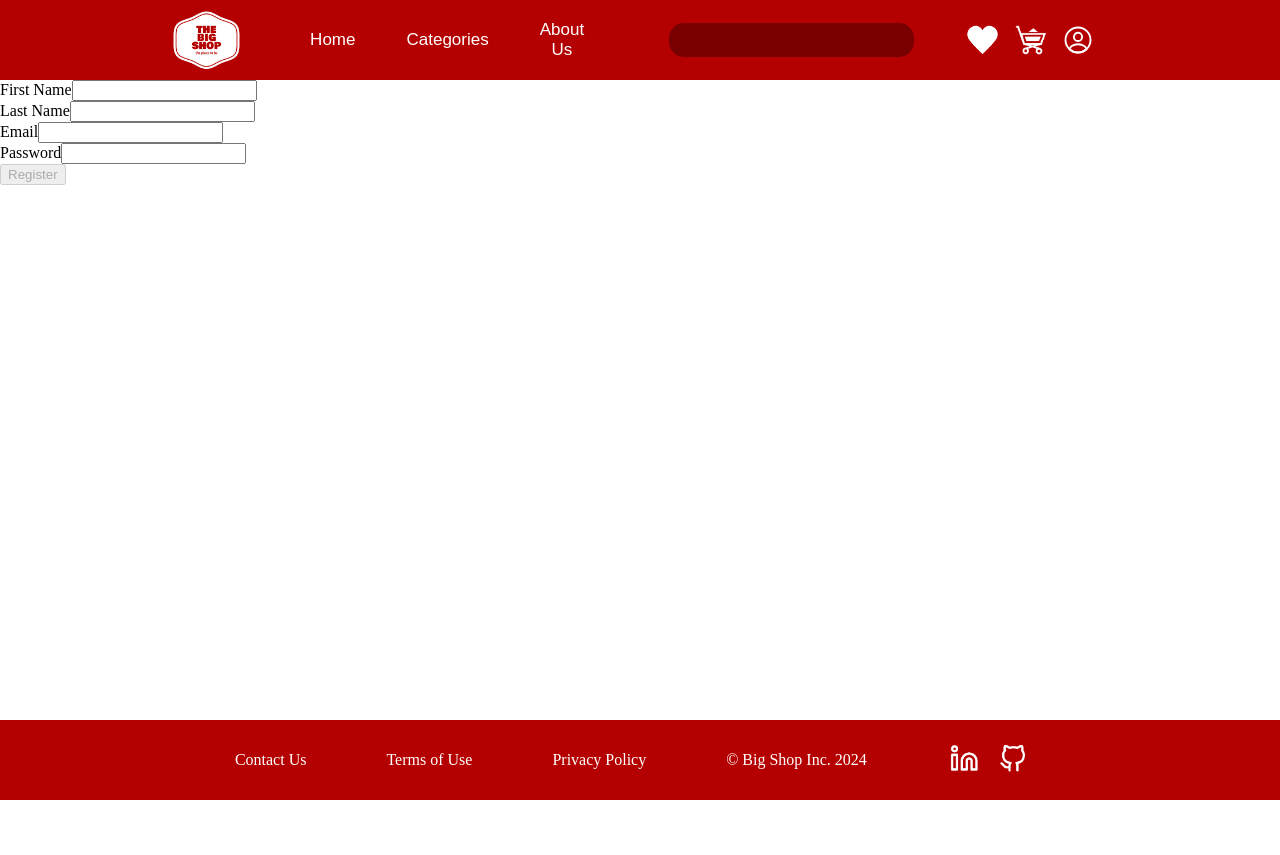
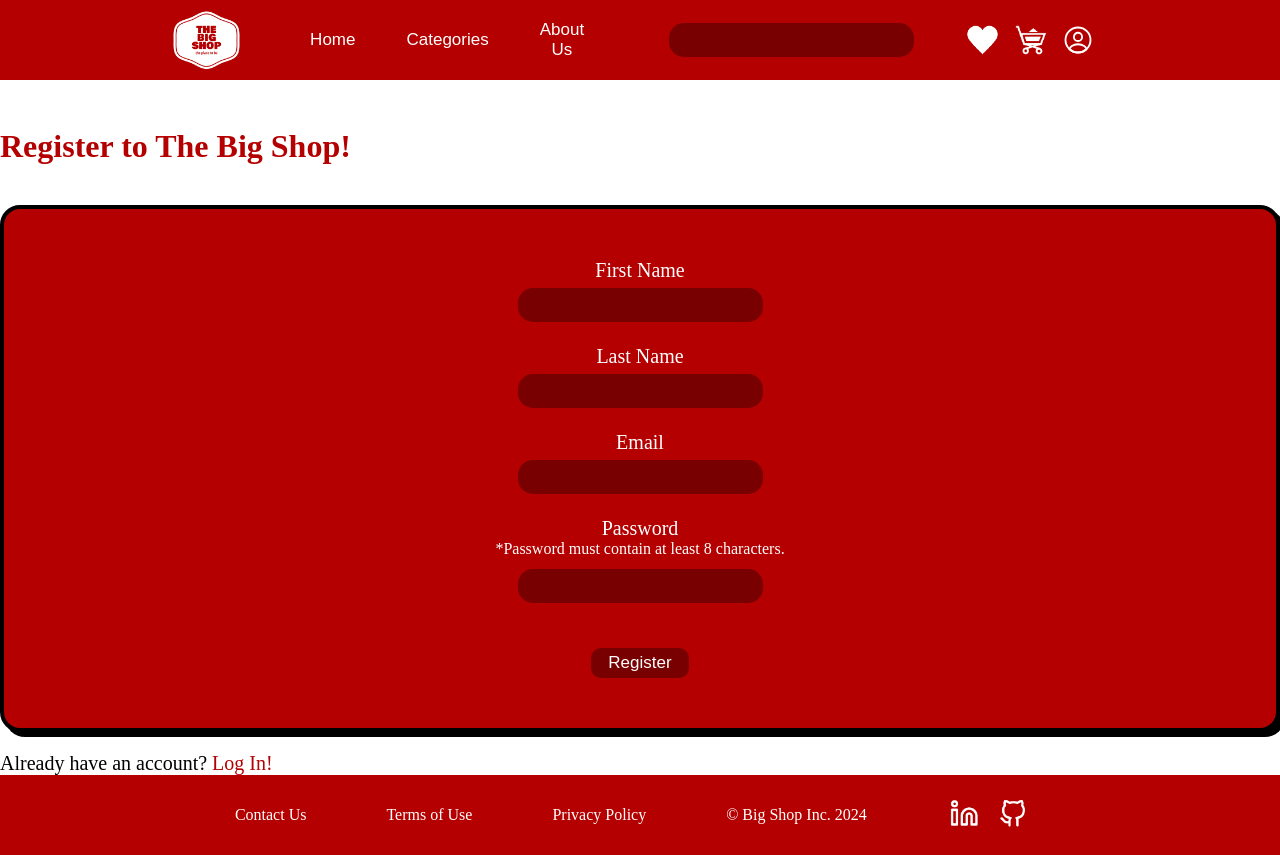
Before and after one commit to BrunoFares/e-commerce-website, an Angular app: page /register in a window 1280 px wide. Before the commit the page ends 800 px from the top, so only its background shows below. Built offline with nearby package versions, Linux system fonts and the light colour scheme.

Commit message:
Fixed the design of the register component.

```diff
--- a/src/app/core/auth/register/register.component.html
+++ b/src/app/core/auth/register/register.component.html
@@ -1,3 +1,4 @@
+<h1>Register to The Big Shop!</h1>
 <form [formGroup]="registerForm" (ngSubmit)="onSubmit()">
     <label for="firstName">First Name</label>
     <input name="firstName" type="text" formControlName="firstName" id="firstName"><br>
@@ -9,7 +10,11 @@
     <input name="email" type="email" formControlName="email" id="email"><br>
 
     <label for="registerPass">Password</label>
+    <p>*Password must contain at least 8 characters.</p>
     <input name="password" type="password" formControlName="password" id="registerPass"><br>
+
+    <p *ngIf="!allowed">Account already exists!</p>
 
     <button type="submit" [disabled]="!registerForm.valid">Register</button>
 </form>
+<p>Already have an account? <a [routerLink]="'../login'">Log In!</a></p>
--- a/src/app/core/auth/register/register.component.scss
+++ b/src/app/core/auth/register/register.component.scss
@@ -0,0 +1,71 @@
+form {
+    display: flex;
+    flex-direction: column;
+    align-items: center;
+    background-color: rgb(180, 0, 0);
+    border-radius: 20px;
+    border: 4px solid black;
+    margin-top: 5vh;
+    padding: 50px;
+    color: white;
+    box-shadow: 5px 5px black;
+
+    p {
+        font-size: 0.8em;
+        margin-top: 0;
+    }
+
+    label+p {
+        margin-bottom: 0.3em;
+    }
+}
+
+p {
+    margin-top: 1em;
+}
+
+h1 {
+    margin-top: 6vh;
+    font-size: 2em;
+    color: rgb(180, 0, 0);
+}
+
+button {
+    background-color: rgb(120, 0, 0);
+    border: 0;
+    border-radius: 10px;
+    color: white;
+    padding: 0.3em 1em;
+    margin-top: 1.3em;
+    font-size: 17px;
+}
+
+button:hover:enabled {
+    background-color: white;
+    color: rgb(180, 0, 0);
+}
+
+a {
+    cursor: pointer;
+    color: rgb(180, 0, 0);
+    text-decoration: none;
+}
+
+a:hover {
+    background-color: rgb(180, 0, 0);
+    color: white;
+}
+
+input {
+    border-radius: 15px;
+    border: 0;
+    font-size: 17px;
+    padding: 7px 12px 7px 12px;
+    background-color: rgb(120, 0, 0);
+    color: white;
+    margin-top: 6px;
+}
+
+* {
+    font-size: 20px;
+}
--- a/src/app/core/auth/register/register.component.ts
+++ b/src/app/core/auth/register/register.component.ts
@@ -15,6 +15,7 @@ export class RegisterComponent {
   lastName: string = ""
   email: string = ""
   password: string = ""
+  allowed: boolean = true;
 
   registerForm = new FormGroup({
     firstName: new FormControl(this.firstName, Validators.required),
@@ -43,7 +44,7 @@ export class RegisterComponent {
     this.registerService.login(request).subscribe((response: IRegisterResponse) => {
       console.log(response);
     }, error => {
-      console.log('ERROR');
+      this.allowed = false;
     })
   }
 }
```
